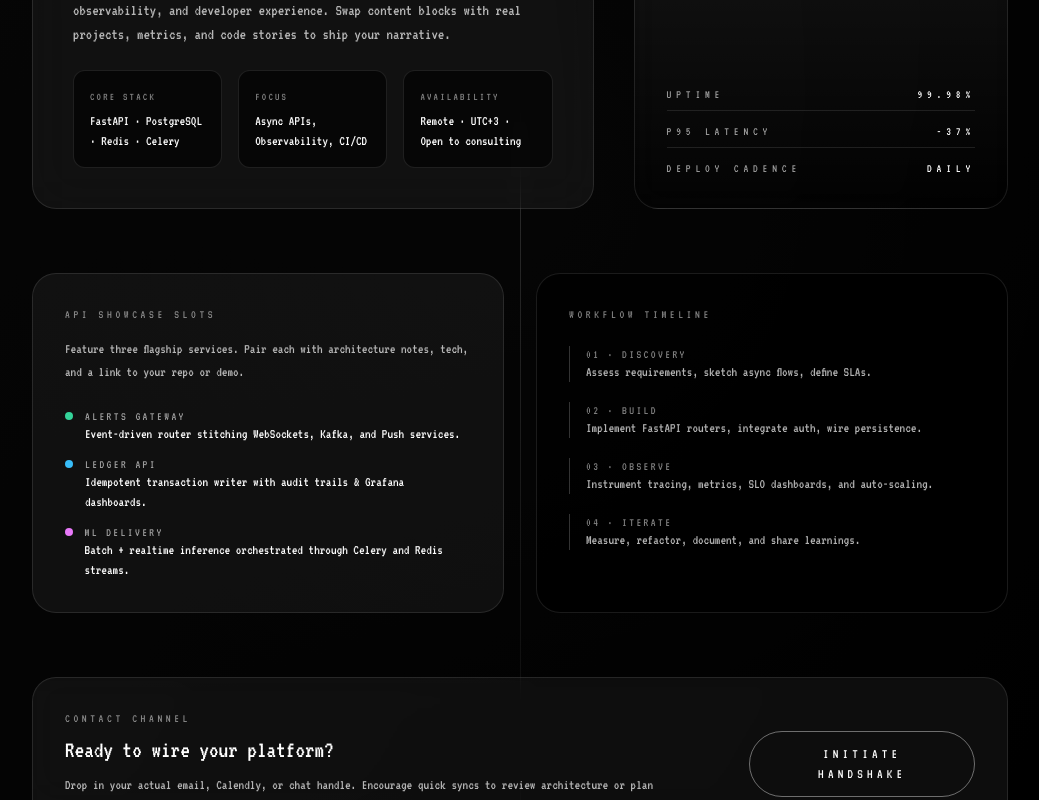
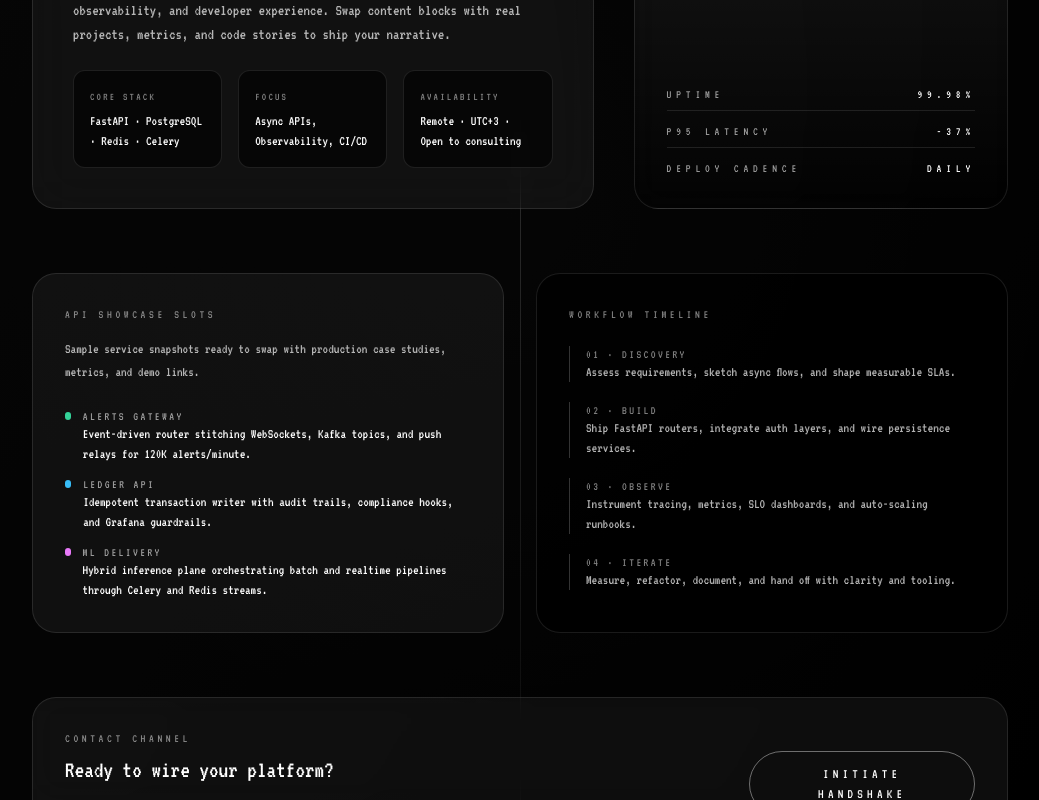
Before and after one commit to MickeyShide/bebebibibibububu, a React (Vite) app: page /portfolio in a window 1280 px wide. Shown: the part 519-1319 px from the top of the page, without its empty margins (120-1159 px from the left). Built offline with nearby package versions, Linux system fonts and the light colour scheme.

Commit message:
Update portfolio page placeholders and lazy animations

```diff
--- a/src/pages/Portfolio.tsx
+++ b/src/pages/Portfolio.tsx
@@ -10,6 +10,53 @@ const sectionVariants = {
     transition: { delay, duration: 0.8, ease: "easeOut" },
   }),
 };
+
+const serviceHighlights = [
+  {
+    id: "alerts-gateway",
+    accent: "bg-emerald-400",
+    title: "alerts gateway",
+    description:
+      "Event-driven router stitching WebSockets, Kafka topics, and push relays for 120K alerts/minute.",
+  },
+  {
+    id: "ledger-api",
+    accent: "bg-sky-400",
+    title: "ledger api",
+    description:
+      "Idempotent transaction writer with audit trails, compliance hooks, and Grafana guardrails.",
+  },
+  {
+    id: "ml-delivery",
+    accent: "bg-fuchsia-400",
+    title: "ml delivery",
+    description:
+      "Hybrid inference plane orchestrating batch and realtime pipelines through Celery and Redis streams.",
+  },
+];
+
+const processTimeline = [
+  {
+    id: "discovery",
+    label: "01 · discovery",
+    description: "Assess requirements, sketch async flows, and shape measurable SLAs.",
+  },
+  {
+    id: "build",
+    label: "02 · build",
+    description: "Ship FastAPI routers, integrate auth layers, and wire persistence services.",
+  },
+  {
+    id: "observe",
+    label: "03 · observe",
+    description: "Instrument tracing, metrics, SLO dashboards, and auto-scaling runbooks.",
+  },
+  {
+    id: "iterate",
+    label: "04 · iterate",
+    description: "Measure, refactor, document, and hand off with clarity and tooling.",
+  },
+];
 
 const Portfolio: React.FC = () => {
   return (
@@ -31,7 +78,8 @@ const Portfolio: React.FC = () => {
           className="flex flex-col sm:flex-row sm:items-center sm:justify-between gap-6"
           variants={sectionVariants}
           initial="hidden"
-          animate="visible"
+          whileInView="visible"
+          viewport={{ once: true, amount: 0.4 }}
           custom={0.2}
         >
           <div>
@@ -53,7 +101,8 @@ const Portfolio: React.FC = () => {
           className="grid gap-10 lg:grid-cols-[1.2fr_0.8fr]"
           variants={sectionVariants}
           initial="hidden"
-          animate="visible"
+          whileInView="visible"
+          viewport={{ once: true, amount: 0.35 }}
           custom={0.4}
         >
           <div className="rounded-3xl border border-white/10 bg-white/5 backdrop-blur-xl p-8 sm:p-10 flex flex-col gap-6">
@@ -108,58 +157,37 @@ const Portfolio: React.FC = () => {
           className="grid gap-8 md:grid-cols-2"
           variants={sectionVariants}
           initial="hidden"
-          animate="visible"
+          whileInView="visible"
+          viewport={{ once: true, amount: 0.35 }}
           custom={0.6}
         >
           <div className="rounded-3xl border border-white/10 bg-white/5 p-8 flex flex-col gap-4">
             <span className="text-xs uppercase tracking-[0.3em] text-white/50">api showcase slots</span>
             <p className="text-sm text-white/70 leading-relaxed">
-              Feature three flagship services. Pair each with architecture notes, tech, and a link to your repo or demo.
+              Sample service snapshots ready to swap with production case studies, metrics, and demo links.
             </p>
             <ul className="mt-2 space-y-3 text-sm">
-              <li className="flex items-start gap-3">
-                <span className="mt-1 h-2 w-2 rounded-full bg-emerald-400" />
-                <div>
-                  <p className="uppercase tracking-[0.2em] text-white/60 text-xs">alerts gateway</p>
-                  <p>Event-driven router stitching WebSockets, Kafka, and Push services.</p>
-                </div>
-              </li>
-              <li className="flex items-start gap-3">
-                <span className="mt-1 h-2 w-2 rounded-full bg-sky-400" />
-                <div>
-                  <p className="uppercase tracking-[0.2em] text-white/60 text-xs">ledger api</p>
-                  <p>Idempotent transaction writer with audit trails &amp; Grafana dashboards.</p>
-                </div>
-              </li>
-              <li className="flex items-start gap-3">
-                <span className="mt-1 h-2 w-2 rounded-full bg-fuchsia-400" />
-                <div>
-                  <p className="uppercase tracking-[0.2em] text-white/60 text-xs">ml delivery</p>
-                  <p>Batch + realtime inference orchestrated through Celery and Redis streams.</p>
-                </div>
-              </li>
+              {serviceHighlights.map((service) => (
+                <li key={service.id} className="flex items-start gap-3">
+                  <span className={`mt-1 h-2 w-2 rounded-full ${service.accent}`} />
+                  <div>
+                    <p className="uppercase tracking-[0.2em] text-white/60 text-xs">{service.title}</p>
+                    <p>{service.description}</p>
+                  </div>
+                </li>
+              ))}
             </ul>
           </div>
 
           <div className="rounded-3xl border border-white/10 bg-black/70 p-8 flex flex-col gap-6">
             <span className="text-xs uppercase tracking-[0.3em] text-white/50">workflow timeline</span>
             <div className="space-y-5 text-sm text-white/70">
-              <div className="border-l border-white/20 pl-4">
-                <p className="uppercase tracking-[0.2em] text-xs text-white/50">01 · discovery</p>
-                <p>Assess requirements, sketch async flows, define SLAs.</p>
-              </div>
-              <div className="border-l border-white/20 pl-4">
-                <p className="uppercase tracking-[0.2em] text-xs text-white/50">02 · build</p>
-                <p>Implement FastAPI routers, integrate auth, wire persistence.</p>
-              </div>
-              <div className="border-l border-white/20 pl-4">
-                <p className="uppercase tracking-[0.2em] text-xs text-white/50">03 · observe</p>
-                <p>Instrument tracing, metrics, SLO dashboards, and auto-scaling.</p>
-              </div>
-              <div className="border-l border-white/20 pl-4">
-                <p className="uppercase tracking-[0.2em] text-xs text-white/50">04 · iterate</p>
-                <p>Measure, refactor, document, and share learnings.</p>
-              </div>
+              {processTimeline.map((step) => (
+                <div key={step.id} className="border-l border-white/20 pl-4">
+                  <p className="uppercase tracking-[0.2em] text-xs text-white/50">{step.label}</p>
+                  <p>{step.description}</p>
+                </div>
+              ))}
             </div>
           </div>
         </motion.section>
@@ -168,7 +196,8 @@ const Portfolio: React.FC = () => {
           className="rounded-3xl border border-white/10 bg-white/5 backdrop-blur-lg p-8 flex flex-col sm:flex-row sm:items-center sm:justify-between gap-8"
           variants={sectionVariants}
           initial="hidden"
-          animate="visible"
+          whileInView="visible"
+          viewport={{ once: true, amount: 0.3 }}
           custom={0.8}
         >
           <div>
```
